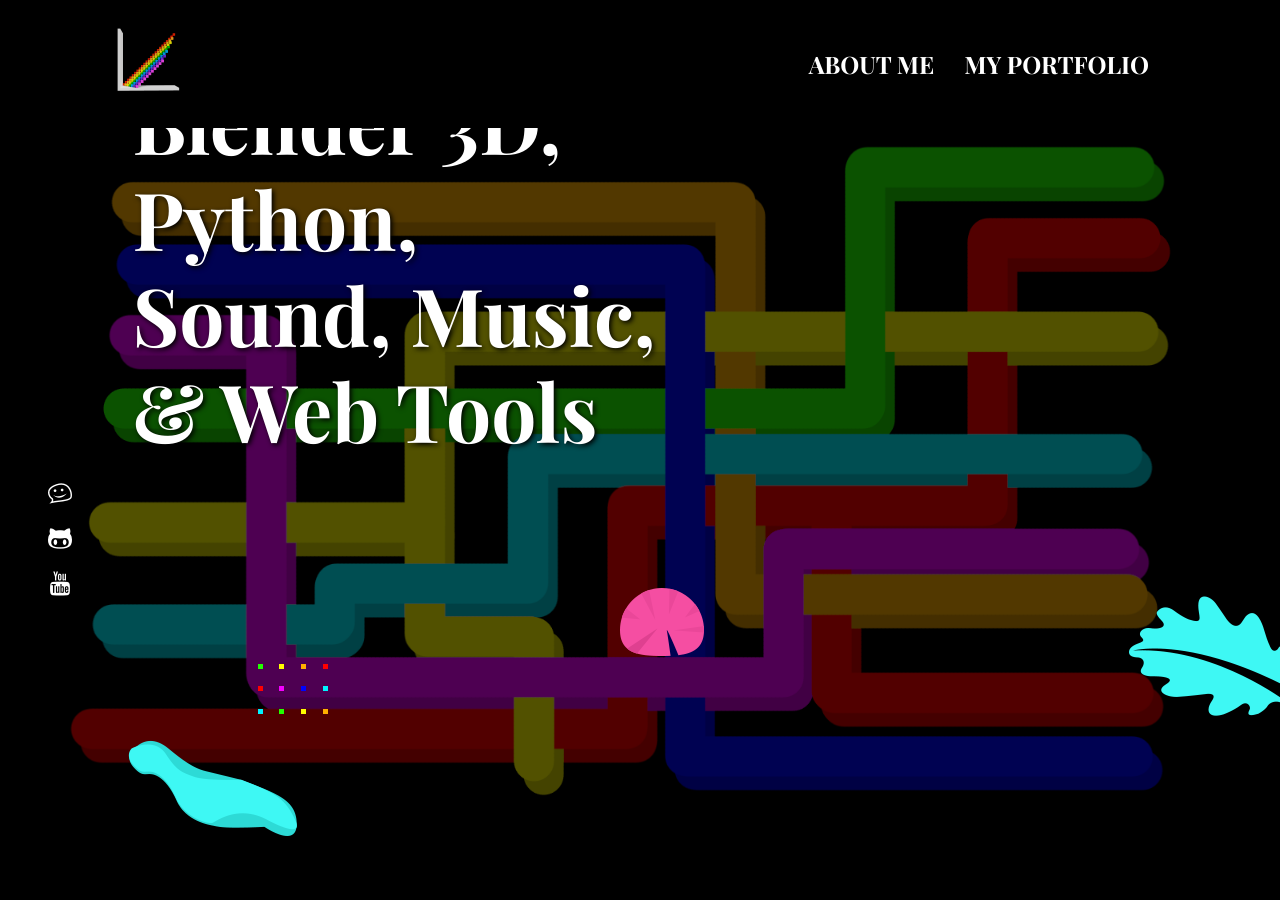
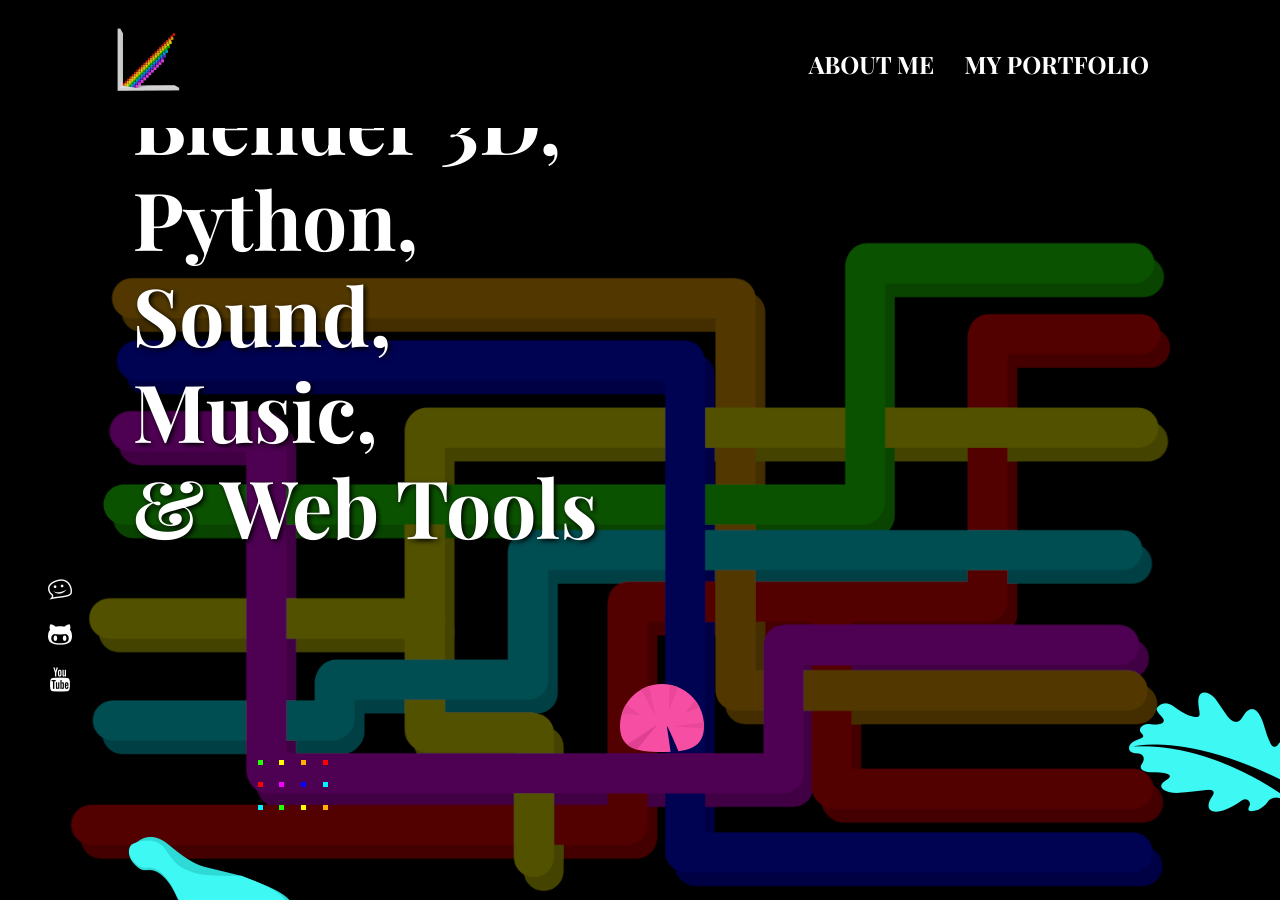
Before and after one commit to SpectralVectors/spectralvectors.github.io, a Jekyll site: the page built from index.html, in a window 1280 px wide and 900 px high, scrolled down 418 px. Built offline with Jekyll 4.4.1, drawn with Linux system fonts in a browser that asks for light colours.

```diff
--- a/_data/settings.yml
+++ b/_data/settings.yml
@@ -33,7 +33,7 @@ disqus-identifier: # Add your shortname for Disqus Comment. For example mr-brown
 # Hero Section
 
 hero:
-  hero-title: Hi! I’m Rob, <br> I work with <br> Blender 3D, <br> Python, <br> Sound, Music, <br> & Web Tools
+  hero-title: Hi! I’m Rob, <br> I work with <br> Blender 3D, <br> Python, <br> Sound, <br> Music, <br> & Web Tools
 
 social:
   - { icon: "ti-themify-favicon", link: "https://mastodon.art/@spectralvectors" }
```
